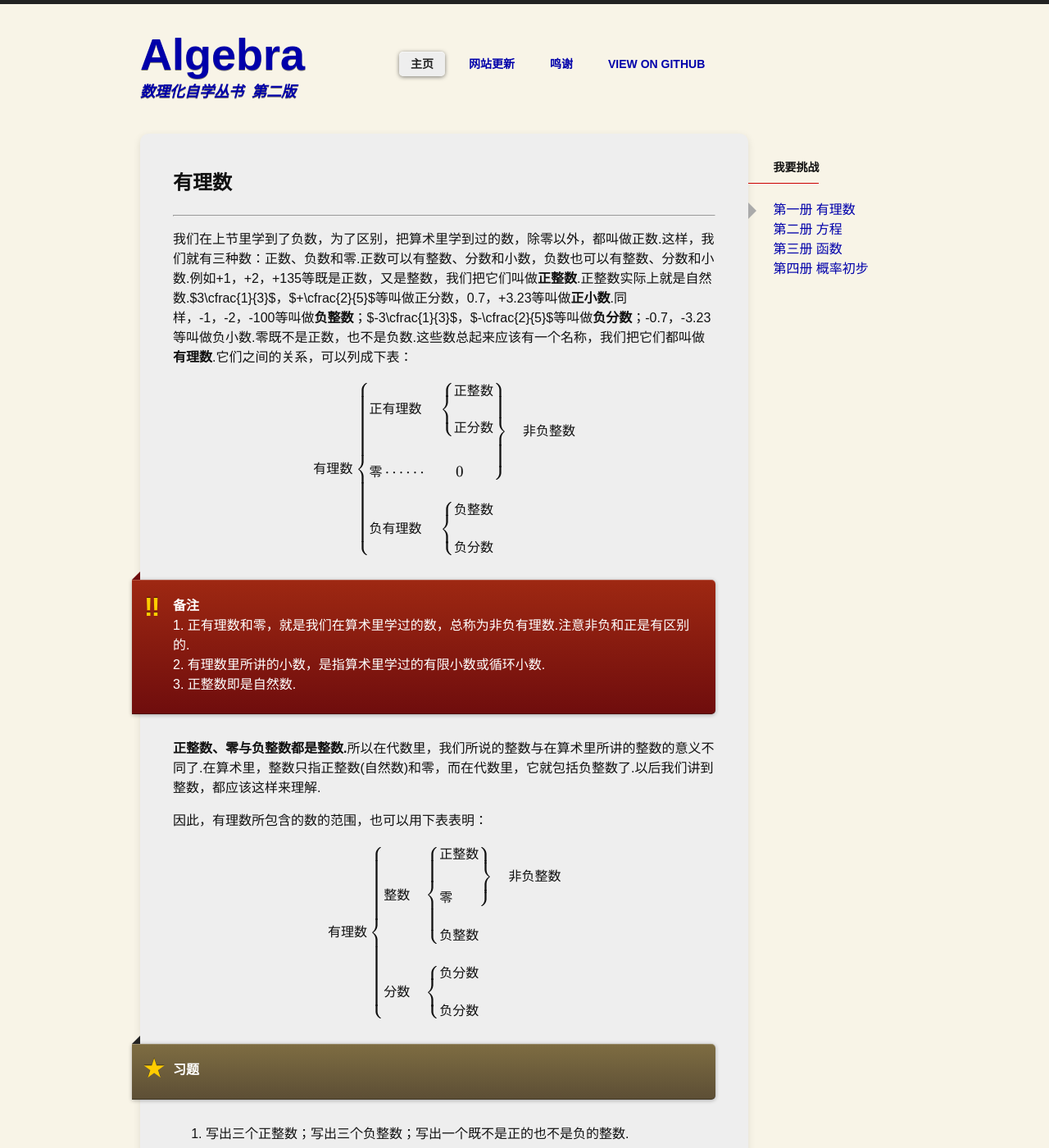
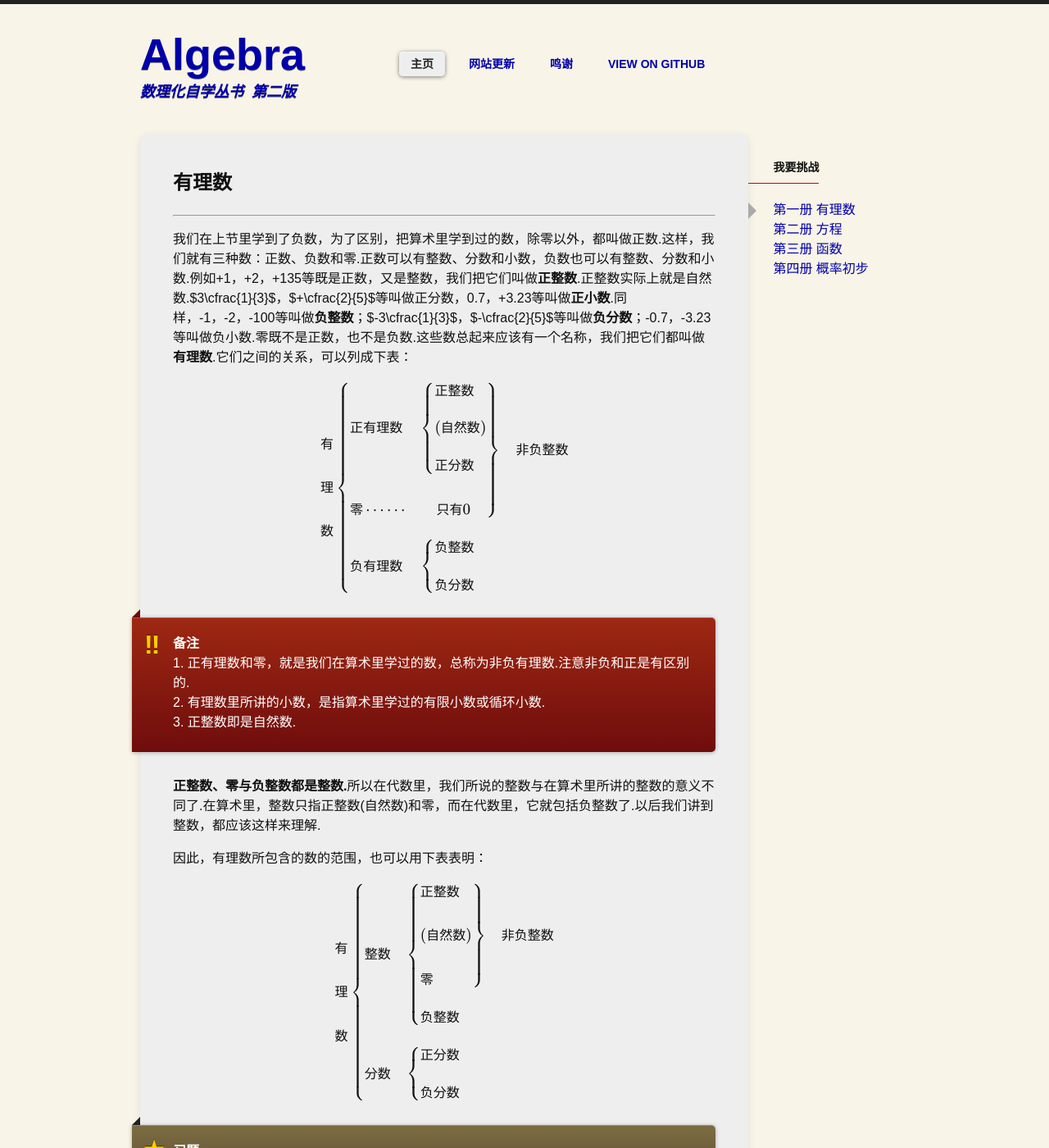
Before and after one commit to ccpaging/algebra, a Jekyll site: the page built from algebra1/ch01/ch01-03.md, in a window 1280 px wide and 1400 px high. Shown: the whole window at 82% size. Built offline with Jekyll 4.4.1, drawn with Linux system fonts in a browser that asks for light colours; some web fonts are replaced; formulas are drawn with MathJax 3; comment, search, counter and statistics services are not loaded.

Commit message:
Add book1 chapter01

```diff
--- a/algebra1/ch01/ch01-03.md
+++ b/algebra1/ch01/ch01-03.md
@@ -14,13 +14,18 @@ permalink: /algebra1/ch01-03/
 我们在上节里学到了负数，为了区别，把算术里学到过的数，除零以外，都叫做正数.这样，我们就有三种数：正数、负数和零.正数可以有整数、分数和小数，负数也可以有整数、分数和小数.例如+1，+2，+135等既是正数，又是整数，我们把它们叫做**正整数**.正整数实际上就是自然数.$3\cfrac{1}{3}$，$+\cfrac{2}{5}$等叫做正分数，0.7，+3.23等叫做**正小数**.同样，-1，-2，-100等叫做**负整数**；$-3\cfrac{1}{3}$，$-\cfrac{2}{5}$等叫做**负分数**；-0.7，-3.23等叫做负小数.零既不是正数，也不是负数.这些数总起来应该有一个名称，我们把它们都叫做**有理数**.它们之间的关系，可以列成下表：
 
 $$
-有理数 \begin{cases}
+\begin{array}{c}
+有 \\\\
+理 \\\\
+数
+\end{array} \begin{cases}
 \left. \begin{array}{ll}
 正有理数 & \begin{cases}
 正整数 \\\\
+(自然数) \\\\
 正分数
 \end{cases} \\\\
-零 \cdots\cdots & \quad 0
+零 \cdots\cdots & \quad 只有0
 \end{array} \right\} & 非负整数 \\\\
 负有理数 \quad \begin{cases}
 负整数 \\\\
@@ -46,16 +51,21 @@ $$
 因此，有理数所包含的数的范围，也可以用下表表明：
 
 $$
-有理数 \begin{cases}
+\begin{array}{c}
+有 \\\\
+理 \\\\
+数
+\end{array} \begin{cases}
 整数 & \begin{cases}
 \left.\begin{array}{l}
 正整数 \\\\
+(自然数) \\\\
 零
 \end{array}\right\}  & 非负整数 \\\\
 负整数
 \end{cases}\\\\
 分数 & \begin{cases}
-负分数 \\\\
+正分数 \\\\
 负分数
 \end{cases}
 \end{cases}
```
